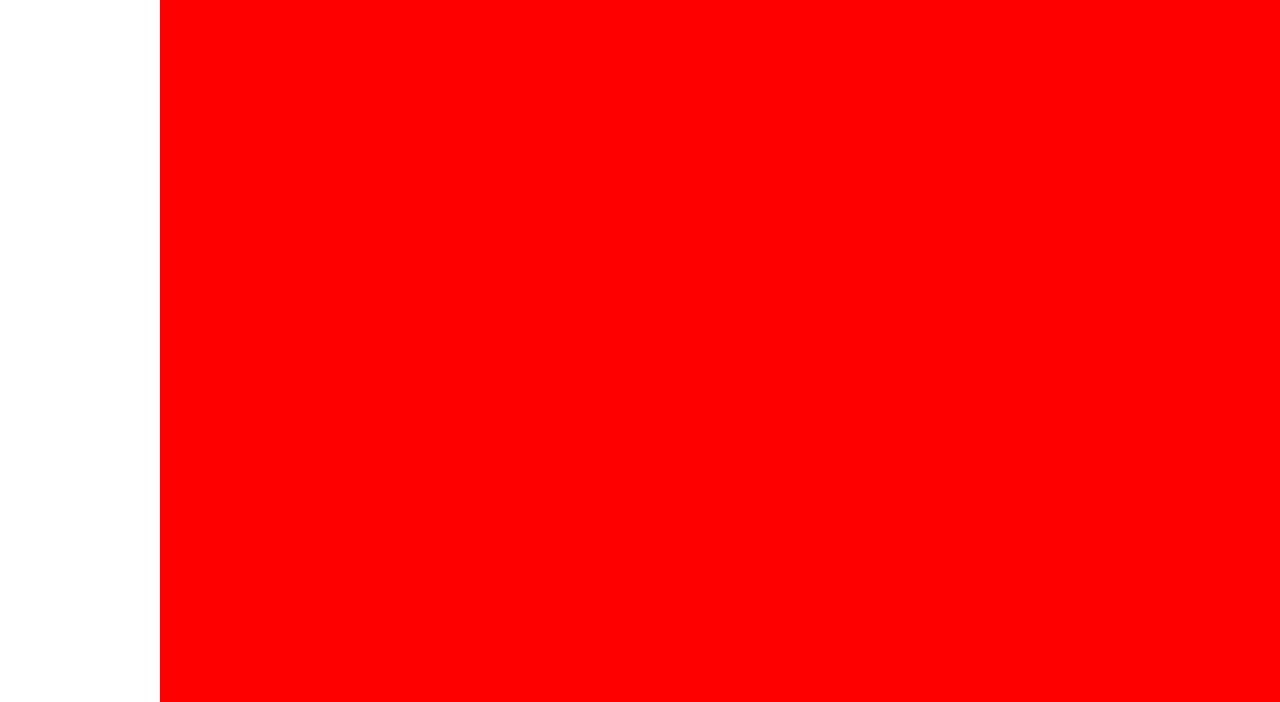
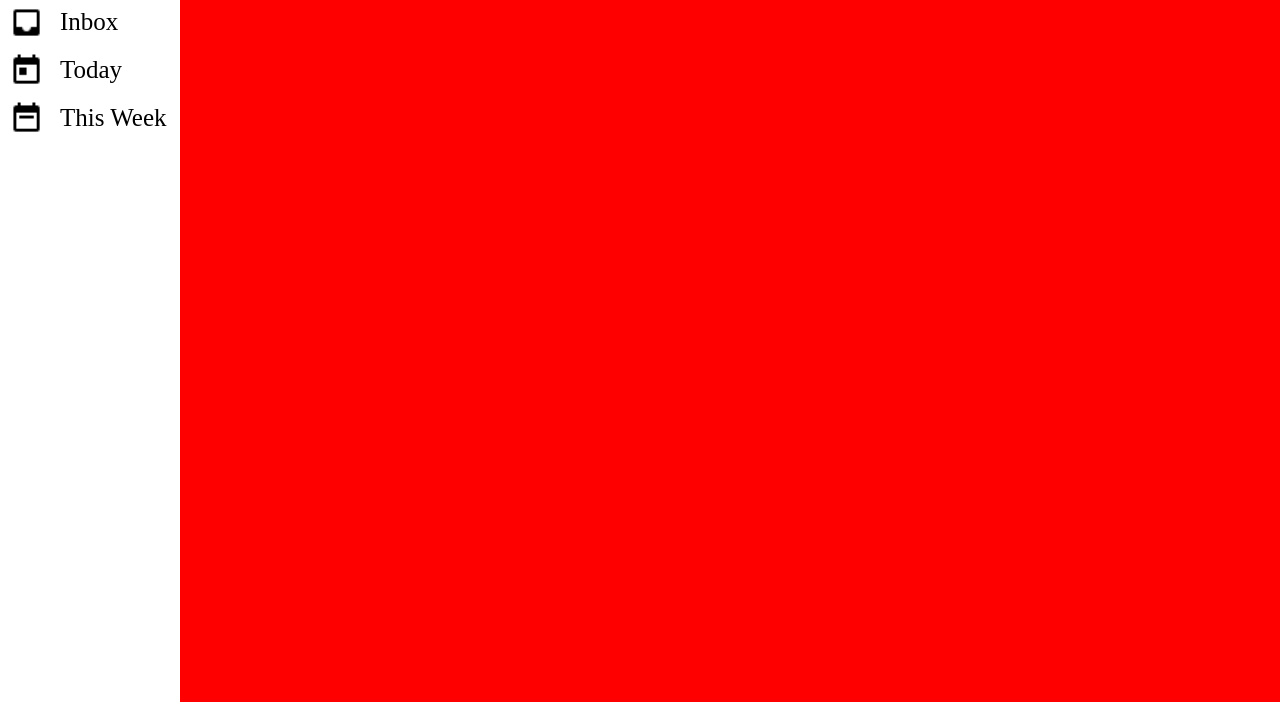
Before and after one commit to AlexGh27/ToDo, a website built with webpack: page dist/index.html in a window 1280 px wide. Shown: the part 98-800 px from the top of the page. Built offline with nearby package versions, Linux system fonts and the light colour scheme.

Commit message:
Created the first 3 buttons

```diff
--- a/src/printPage.js
+++ b/src/printPage.js
@@ -11,6 +11,46 @@ export default function printMe() {
     container.appendChild(sidebar);
 
     const inbox = document.createElement("div");
-    inbox.className = "inbox";
+    inbox.className = "sideButton";
     sidebar.appendChild(inbox);
+
+    const inboxImage = document.createElement("img");
+    inboxImage.className = "icon";
+    inboxImage.src = "inbox.png";
+    inbox.appendChild(inboxImage);
+
+    const inboxText = document.createElement("div");
+    inboxText.className = "text";
+    inboxText.innerHTML = "Inbox"
+    inbox.appendChild(inboxText);
+
+
+    const today = document.createElement("div");
+    today.className = "sideButton";
+    sidebar.appendChild(today);
+
+    const todayImage = document.createElement("img");
+    todayImage.className = "icon";
+    todayImage.src = "today.png";
+    today.appendChild(todayImage);
+
+    const todayText = document.createElement("div");
+    todayText.className = "text";
+    todayText.innerHTML = "Today"
+    today.appendChild(todayText);
+
+
+    const week = document.createElement("div");
+    week.className = "sideButton";
+    sidebar.appendChild(week);
+
+    const weekImage = document.createElement("img");
+    weekImage.className = "icon";
+    weekImage.src = "week.png";
+    week.appendChild(weekImage);
+
+    const weekText = document.createElement("div");
+    weekText.className = "text";
+    weekText.innerHTML = "This Week"
+    week.appendChild(weekText);
   }
--- a/src/style.css
+++ b/src/style.css
@@ -13,7 +13,7 @@ body, html {
     height: 100%;
     background-color: red;
     display: grid;
-    grid-template: 1fr 9fr / 1fr 7fr;
+    grid-template: 1fr 9fr / 1fr 6.5fr;
 }
 
 .titleBar {
@@ -33,5 +33,35 @@ body, html {
     background-color: white;
     display: flex;
     flex-direction: column;
+    align-items: center;
+    gap: 0.5em;
+    padding-top: 1em;
+}
 
+.sideButton {
+    height: 2.5em;
+    width: 180px;
+    display: flex;
+    justify-content: flex-start;
+    align-items: center;
+    gap: 1em;
+    padding-left: 0.5em;
+    border: 1px solid white;
+    border-radius: 5px;
 }
+
+.sideButton:hover {
+    cursor: pointer;
+    background-color: rgb(241, 241, 241);
+}
+
+
+.icon {
+    height: 35px;
+    width: 35px;
+}
+
+.text {
+    display: inline-block;
+    font-size: 25px;
+}
```
Also changed, not shown: dist/inbox.png (added), dist/main.js, dist/today.png (added), dist/week.png (added).
